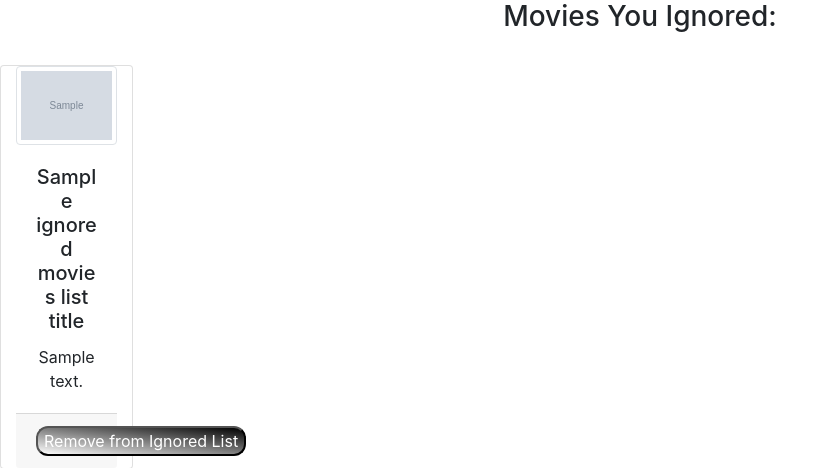
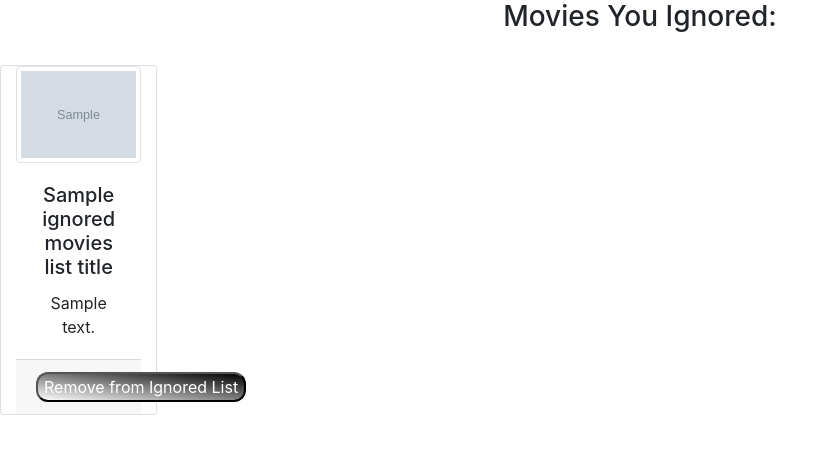
Before and after one commit to CSC4350-TBD/GroupProject, a Flask app: template templates/user_ignored_movies.html in a window 1280 px wide. Shown: the part 73-541 px from the top of the page, without its empty margins (0-838 px from the left). Run offline with Flask 2, Linux system fonts and the light colour scheme; tables that the repository leaves empty hold one stand-in row (values such as "Sample post"); the template is opened without the code that fills it: values that come from a table or form of the project are taken from there, most other values are stand-ins (such as "Sample title", 1, 10 or a date in 2020); grey boxes marked "Sample" are stand-in pictures; some libraries are stand-ins or nearby versions.

Commit message:
fixed poster

```diff
--- a/templates/user_ignored_movies.html
+++ b/templates/user_ignored_movies.html
@@ -75,11 +75,11 @@
                         {% set ignored_movie_desc = ignored_movie_desc[loop.index-1] %}
 
                         {% if ignored_movie_imgs != "https://image.tmdb.org/t/p/original" %}
-                        <img class="rounded img-thumbnail img-fluid" src="{{ignored_movie_imgs}}" width="300"
-                            height="300" />
+                        <img class="rounded img-thumbnail img-fluid card-img-top" src="{{ignored_movie_imgs}}"
+                            width="100%" height="100%" />
                         {% else %}
-                        <img class="rounded img-thumbnail img-fluid" src="/static/no_img.png" width="300"
-                            height="300" />
+                        <img class="rounded img-thumbnail img-fluid card-img-top" src="/static/no_img.png" width="100%"
+                            height="100%" />
                         {% endif %}
                         <div class="card-body">
                             <h5 class="card-title">{{k}}</h5>
```
